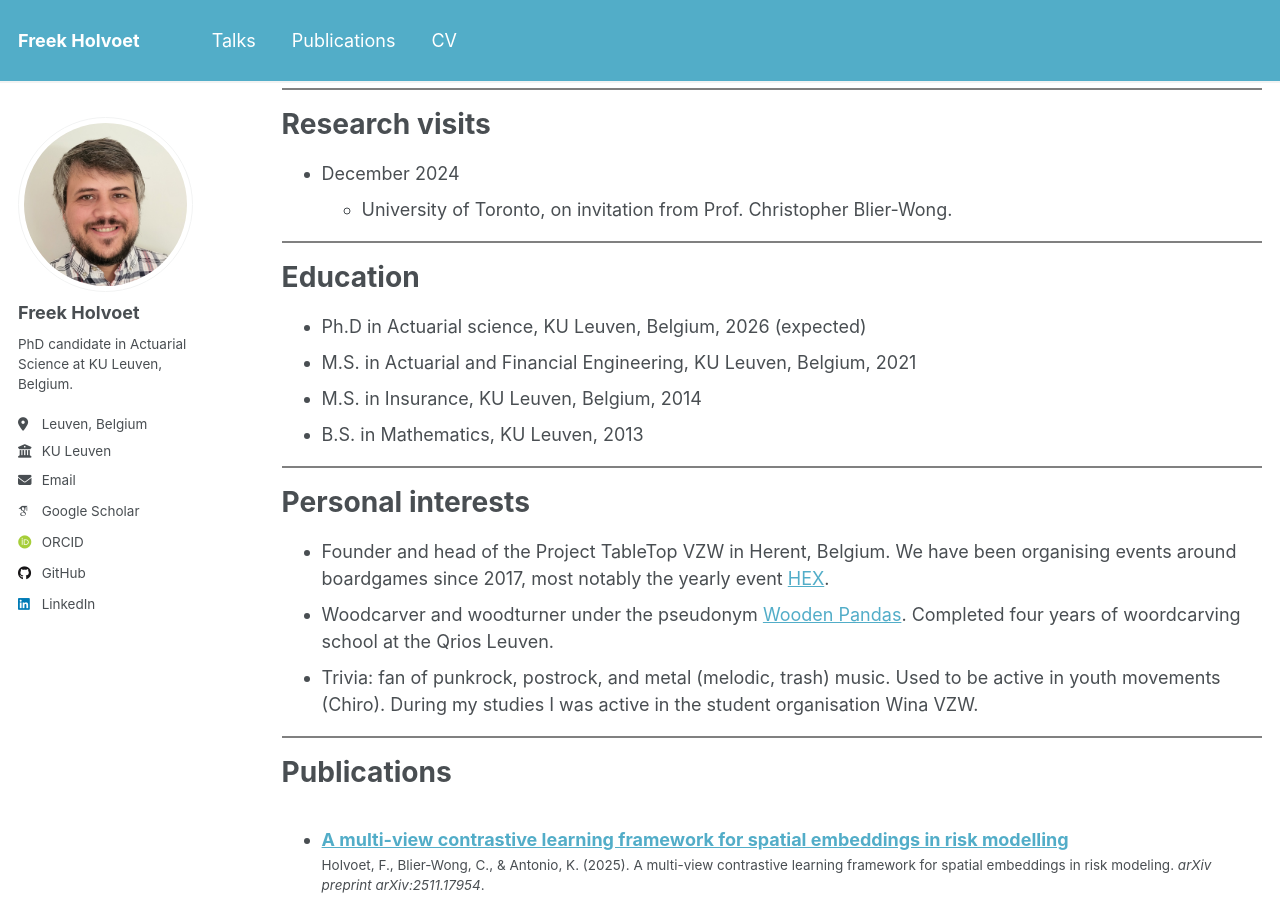
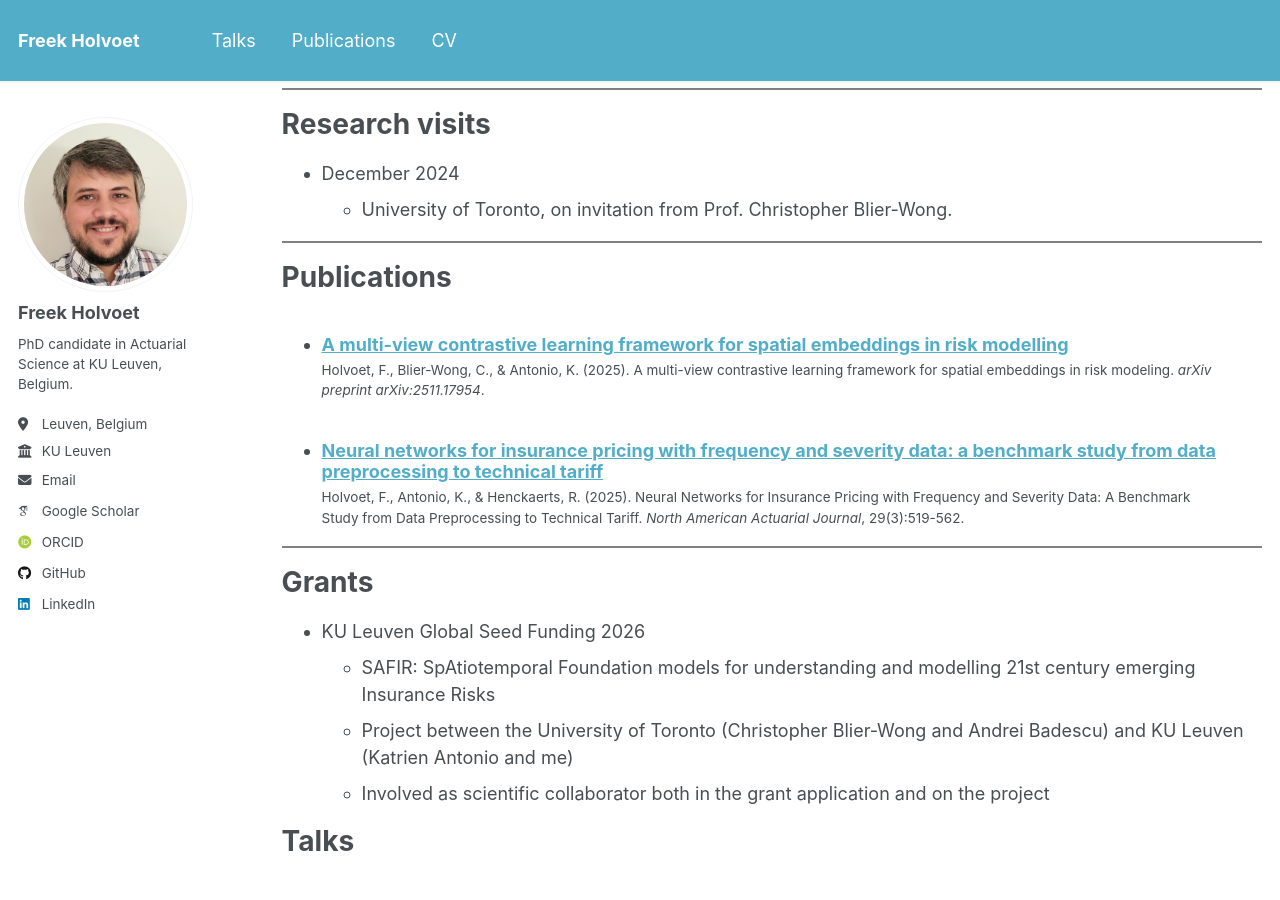
Before and after one commit to freekholvoet/freekholvoet.github.io, a Jekyll site: the page built from _pages/cv.md, in a window 1280 px wide and 900 px high, scrolled down 1784 px. Built offline with Jekyll 4.4.1, drawn with Linux system fonts in a browser that asks for light colours; some web fonts are replaced; some of the changed text lies outside the part shown.

Commit message:
Grant update

```diff
--- a/_data/linkedin_posts.yml
+++ b/_data/linkedin_posts.yml
@@ -1,6 +1,6 @@
 - url: https://www.linkedin.com/embed/feed/update/urn:li:share:7418350954846035968
   height: 739
-  ratio: 156
+  ratio: 140
 - url: https://www.linkedin.com/embed/feed/update/urn:li:share:7401186068051677187
   height: 1200
   ratio: 156
--- a/_pages/cv.md
+++ b/_pages/cv.md
@@ -70,6 +70,35 @@ Research visits
 
 <hr style="border: none; border-top: 2px solid gray;" />
 
+Publications
+======
+
+  <ul>{% for post in site.publications reversed %}
+    {% include archive-single-cv.html %}
+  {% endfor %}</ul>
+
+<hr style="border: none; border-top: 2px solid gray;" />
+
+Grants
+======
+
+* KU Leuven Global Seed Funding 2026
+  * SAFIR: SpAtiotemporal Foundation models for understanding and modelling 21st century emerging Insurance Risks
+  * Project between the University of Toronto (Christopher Blier-Wong and Andrei Badescu) and KU Leuven (Katrien Antonio and me)
+  * Involved as scientific collaborator both in the grant application and on the project
+
+Talks
+======
+
+<ul>
+  {% assign latest_posts = site.talks | where_exp: "post", "post.date <= site.time" | sort: "date" | reverse %}
+  {% for post in latest_posts %}
+    {% include archive-single-cv.html %}
+  {% endfor %}
+</ul>
+
+<hr style="border: none; border-top: 2px solid gray;" />
+
 Education
 ======
 
@@ -84,26 +113,5 @@ Personal interests
 ======
 
 * Founder and head of the Project TableTop VZW in Herent, Belgium. We have been organising events around boardgames since 2017, most notably the yearly event <a href="https://www.hexgames.be/" target="_blank">HEX</a>.
-* Woodcarver and woodturner under the pseudonym <a href="https://www.instagram.com/woodenpandas/" target="_blank">Wooden Pandas</a>. Completed four years of woordcarving school at the Qrios Leuven.
+* Woodcarver and woodturner under the pseudonym <a href="https://www.instagram.com/woodenpandas/" target="_blank">Wooden Pandas</a>. Completed four years of woordcarving school at Qrios Leuven.
 * Trivia: fan of punkrock, postrock, and metal (melodic, trash) music. Used to be active in youth movements (Chiro). During my studies I was active in the student organisation Wina VZW.
-
-<hr style="border: none; border-top: 2px solid gray;" />
-
-Publications
-======
-
-  <ul>{% for post in site.publications reversed %}
-    {% include archive-single-cv.html %}
-  {% endfor %}</ul>
-
-<hr style="border: none; border-top: 2px solid gray;" />
-
-Talks
-======
-
-<ul>
-  {% assign latest_posts = site.talks | where_exp: "post", "post.date <= site.time" | sort: "date" | reverse %}
-  {% for post in latest_posts %}
-    {% include archive-single-cv.html %}
-  {% endfor %}
-</ul>
```
